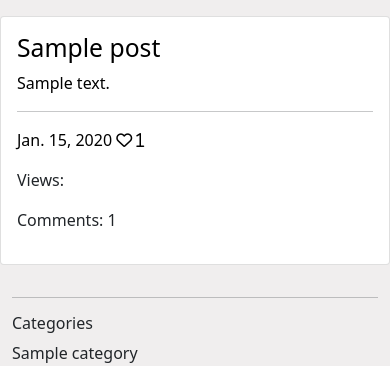
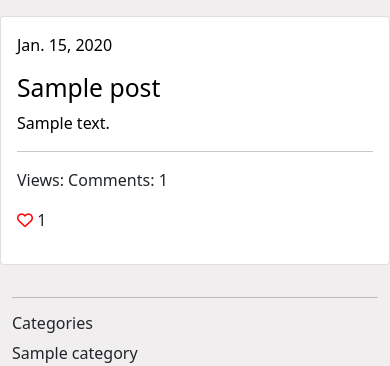
Before and after one commit to eric-blake/Wild-Atlantic-Way-Blog, a Django app: template templates/index.html in a window 390 px wide. Shown: the part 137-503 px from the top of the page. Run offline with Django 3.2, Linux system fonts and the light colour scheme; tables that the repository leaves empty hold one stand-in row (values such as "Sample post"); the template is opened without the code that fills it: values that come from a table or form of the project are taken from there, most other values are stand-ins (such as "Sample title", 1, 10 or a date in 2020); some libraries are stand-ins or nearby versions.

Commit message:
Update syling of post list and likes icon

```diff
--- a/static/css/style.css
+++ b/static/css/style.css
@@ -25,3 +25,10 @@ a:link {
 a:hover {
     text-decoration: underline;
 }
+
+
+.btn-like {
+    color:red;
+    border:none;
+
+}
--- a/templates/posts.html
+++ b/templates/posts.html
@@ -6,17 +6,30 @@
 <div class="container my-3">
     <div class="card row flex-row">
         <img class="col-lg-6 card-img-end img-fluid p-0" src="{{ post.featured_image.url}}" />
+
         <div class="col-lg-6 card-body">
             <a href="{% url 'post_detail' post.slug %}" class="post-link">
+                <p class="card-text"> {{post.created_on|date}}
                     <h2 class="card-title">{{ post.title }}</h2>
                     <p class="card-text">{{ post.excerpt }}</p>
             </a>
             <hr />
-                    <p class="card-text"> {{post.created_on|date}} <i class="far fa-heart"> {{ post.number_of_likes}}</i></p>
-                    <p>Views: {% get_hit_count for post %}</p>
-                    <p>Comments: {{comment_count}}</p>
+
+
+
+            <div class="row ">
+                <div class="col-sm-6">
+                    <p>Views: {% get_hit_count for post %} Comments: {{comment_count}}</p>
+                </div>
+
+                <div class="col-sm-6" ><i class="far fa-heart btn-like"></i> {{ post.number_of_likes}}</p>
+                </div>
+            </div>
+
 
         </div>
+
+
     </div>
 </div>
 
```
Lines whose indentation alone changed are shown as unchanged.
